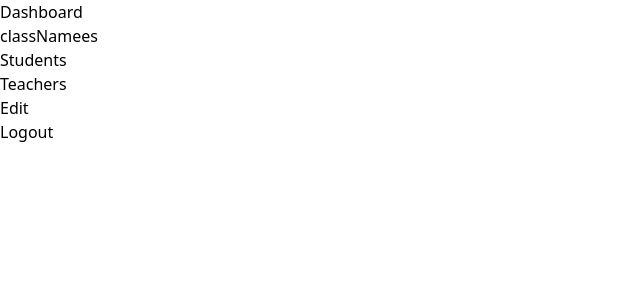
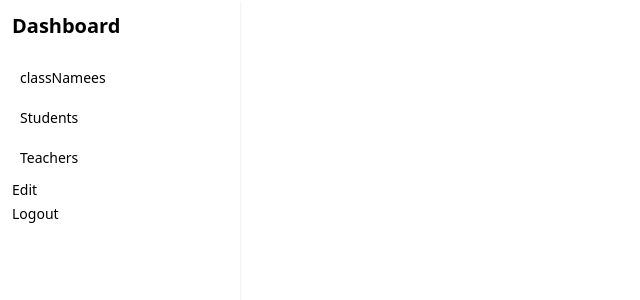
Before and after one commit to bluzeey/school-management, a Next.js app: page /dashboard in a window 1280 px wide. Shown: the top 300 px of the page, without its empty margins (0-640 px from the left). Built offline with nearby package versions, Linux system fonts and the light colour scheme.

Commit message:
Update Sidebar.jsx

```diff
--- a/components/Sidebar.jsx
+++ b/components/Sidebar.jsx
@@ -2,34 +2,34 @@ import React from "react";
 
 export default function Sidebar({user}) {
     return (
-        <div classNameName="flex">
-            <div classNameName="flex flex-col h-screen p-3 bg-white shadow w-60">
-                <div classNameName="space-y-3">
-                    <div classNameName="flex items-center">
-                        <h2 classNameName="text-xl font-bold">Dashboard</h2>
+        <div className="flex">
+            <div className="flex flex-col h-screen p-3 bg-white shadow w-60">
+                <div className="space-y-3">
+                    <div className="flex items-center">
+                        <h2 className="text-xl font-bold">Dashboard</h2>
                     </div>
-                    <div classNameName="flex-1">
-                        <ul classNameName="pt-2 pb-4 space-y-1 text-sm">
-                            <li classNameName="rounded-sm">
+                    <div className="flex-1">
+                        <ul className="pt-2 pb-4 space-y-1 text-sm">
+                            <li className="rounded-sm">
                                 <a
                                     href="/dashboard/classNamees"
-                                    classNameName="flex items-center p-2 space-x-3 rounded-md"
+                                    className="flex items-center p-2 space-x-3 rounded-md"
                                 >
                                     <span>classNamees</span>
                                 </a>
                             </li>
-                            <li classNameName="rounded-sm">
+                            <li className="rounded-sm">
                                 <a
                                     href="/dashboard/students"
-                                    classNameName="flex items-center p-2 space-x-3 rounded-md"
+                                    className="flex items-center p-2 space-x-3 rounded-md"
                                 >
                                     <span>Students</span>
                                 </a>
                             </li>
-                            <li classNameName="rounded-sm">
+                            <li className="rounded-sm">
                                 <a
                                     href="/dashboard/teachers"
-                                    classNameName="flex items-center p-2 space-x-3 rounded-md"
+                                    className="flex items-center p-2 space-x-3 rounded-md"
                                 >
                                     <span>Teachers</span>
                                 </a>
```
